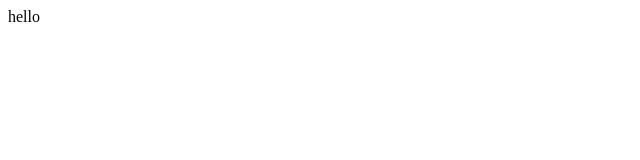
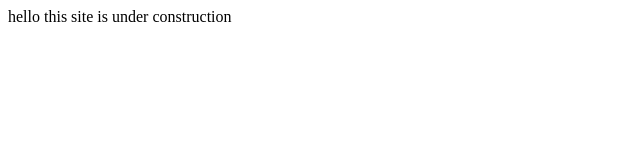
Before and after one commit to blux2/haraheruu, a plain HTML site: page index.html in a window 1280 px wide. Shown: the whole page, without its empty margins (0-640 px from the left). Drawn offline with Linux system fonts and the light colour scheme.

```diff
--- a/index.html
+++ b/index.html
@@ -1,3 +1,3 @@
 <html>
-  hello
+  hello this site is under construction
 </html>
```
